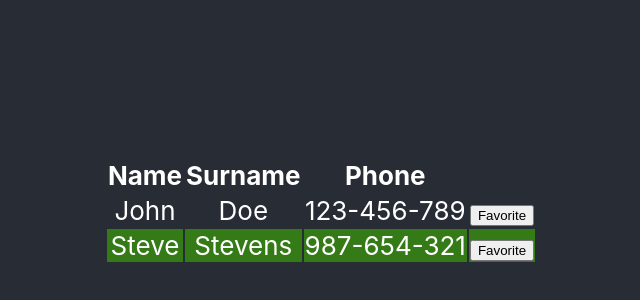
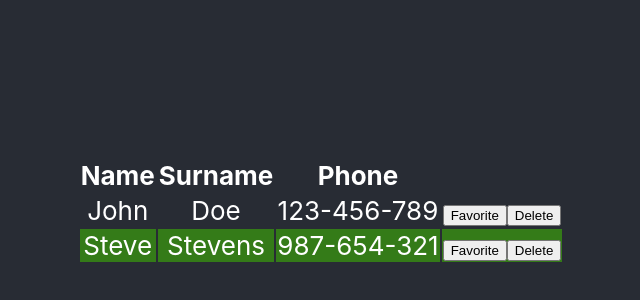
Before and after one commit to overkoper/React-homework, a React (Create React App) app in the folder my-app/: page / in a window 1280 px wide. Shown: the part 190-490 px from the top of the page, without its empty margins (319-959 px from the left). Built offline with nearby package versions, Linux system fonts and the light colour scheme.

Commit message:
added working remove button

```diff
--- a/my-app/src/App.js
+++ b/my-app/src/App.js
@@ -20,13 +20,20 @@ class App extends Component {
       }
     ]
   };
+
 toggleFavorite = personId=>{
   this.setState({
     people: this.state.people.map(person =>
       person.id !== personId? person : {...person, isFavorite : !person.isFavorite})
   })
+}
 
-}
+removePerson = personId => {
+  this.setState({
+    people: this.state.people.filter(person => person.id !== personId),
+  });
+};
+
   render() {
     return (
 
@@ -47,14 +54,20 @@ toggleFavorite = personId=>{
               <td>{person.name}</td>
               <td>{person.surname}</td>
               <td>{person.phone}</td>
-              <td><button onClick={()=>this.toggleFavorite(person.id)}>Favorite</button></td>
+              <td>
+                <button onClick={()=>this.toggleFavorite(person.id)}>Favorite</button>
+                <button onClick={()=>this.removePerson(person.id)}>Delete</button>
+              </td>
               </tr>
               :
               <tr key={person.id}>
               <td>{person.name}</td>
               <td>{person.surname}</td>
               <td>{person.phone}</td>
-              <td><button onClick={()=>this.toggleFavorite(person.id)}>Favorite</button></td>
+              <td>
+                <button onClick={()=>this.toggleFavorite(person.id)}>Favorite</button>
+                <button onClick={()=>this.removePerson(person.id)}>Delete</button>
+              </td>
               </tr>
 
 
```
